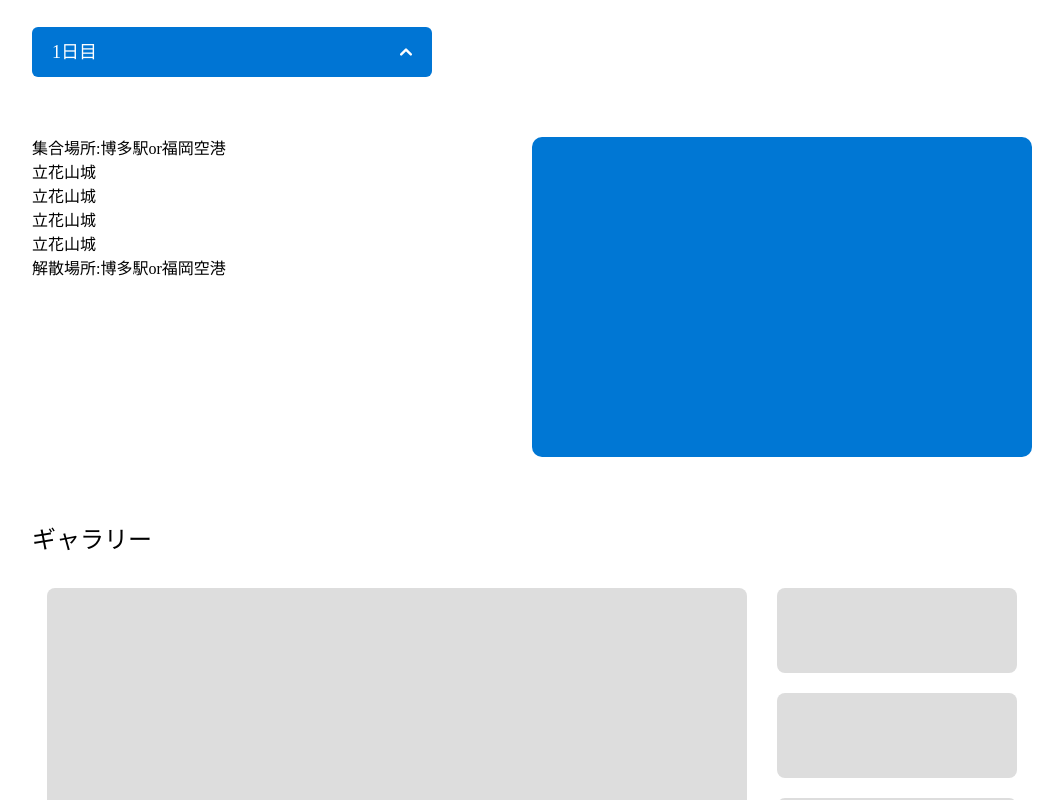
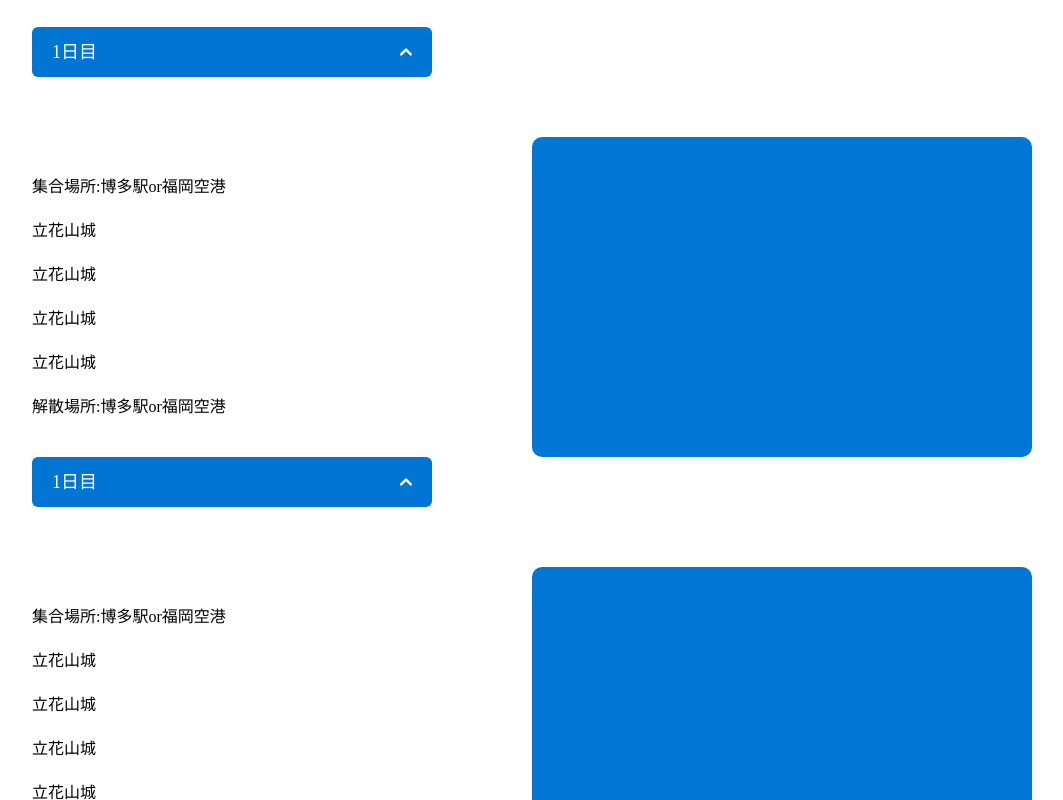
Before and after one commit to demonic29/team_reactors, a React (Create React App) app: page /tour in a window 1280 px wide. Shown: the part 800-1600 px from the top of the page, without its empty margins (108-1171 px from the left). Built offline with nearby package versions, Linux system fonts and the light colour scheme; a web font is replaced by a local one.

Commit message:
accordion tour text  rename

```diff
--- a/src/pages/Accordion.jsx
+++ b/src/pages/Accordion.jsx
@@ -9,7 +9,7 @@ export default function Accordion() {
             <button
                 onClick={classToggle}
                 type="button"
-                className="flex items-center justify-between min-w-[400px] min-h-[50px] px-[20px] bg-[#0075D4] text-[#fefefe] text-[18px] rounded-md"
+                className="flex items-center justify-between min-w-[400px] min-h-[50px] px-[20px] bg-[#0075D4] text-[#fefefe] text-[18px] rounded-md ease-in-out"
             >
                 1日目
                 <svg
@@ -34,14 +34,14 @@ export default function Accordion() {
                 </svg>
             </button>
             <div className={active ? "hidden" : ""}>
-                <div className="mt-[60px] flex justify-between ">
+                <div className="mt-[60px] flex justify-between items-center ">
                     <div>
                         <h3>集合場所:博多駅or福岡空港</h3>
-                        <div className="">
-                            <p>立花山城</p>
-                            <p>立花山城</p>
-                            <p>立花山城</p>
-                            <p>立花山城</p>
+                        <div className="py-[10px] ">
+                            <p className="py-[10px]">立花山城</p>
+                            <p className="py-[10px]">立花山城</p>
+                            <p className="py-[10px]">立花山城</p>
+                            <p className="py-[10px]">立花山城</p>
                         </div>
                         <h3>解散場所:博多駅or福岡空港</h3>
                     </div>
--- a/src/pages/TourPage.jsx
+++ b/src/pages/TourPage.jsx
@@ -54,6 +54,7 @@ const TourPage = () => {
                 {/* end Accordion day1 */}
 
                 {/* Accordion day2 */}
+                <Accordion />
                 {/* end Accordion day2 */}
 
                 {/* gallery */}
```
